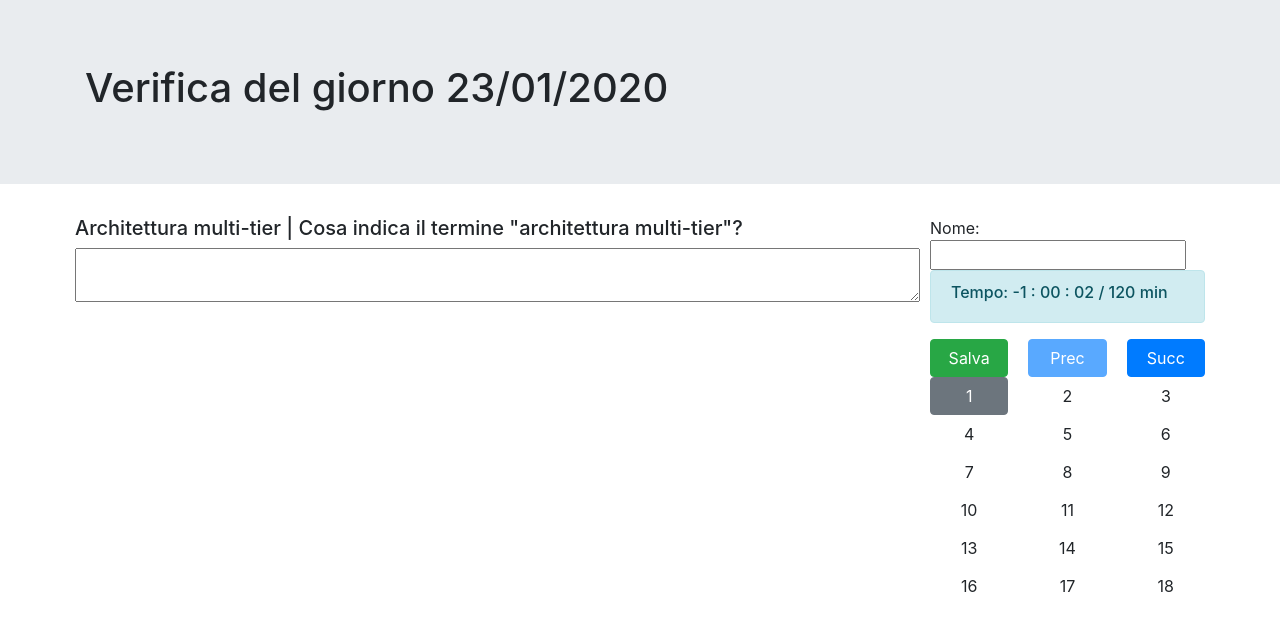
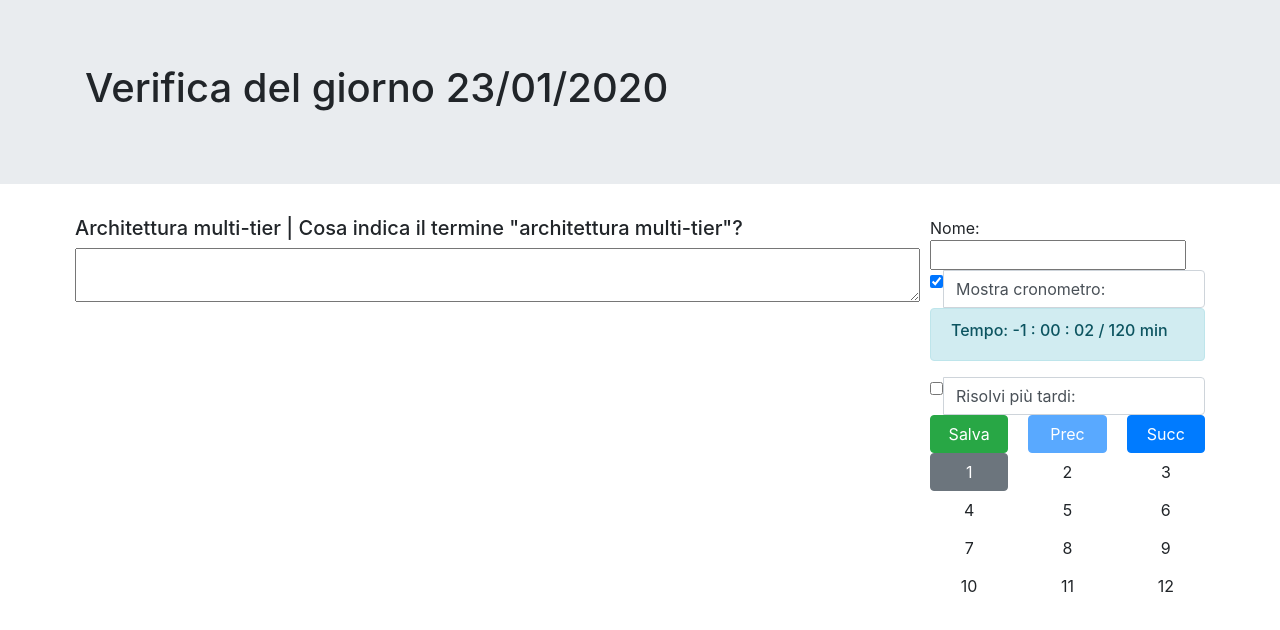
Before and after one commit to Emmettippi/test, an Angular app: page /entry in a window 1280 px wide. Both pictures are taken after a click on the button "Inizia". Shown: the top 630 px of the page. Built offline with nearby package versions, Linux system fonts and the light colour scheme.

Commit message:
Added solveLater() and hideChronometer() for anxiety

```diff
--- a/src/app/components/question-generator/question-generator.component.html
+++ b/src/app/components/question-generator/question-generator.component.html
@@ -88,7 +88,7 @@
                             Del
                         </button>
                     </div>
-                    <div class="col-4">
+                    <div class="col-7">
                         <input type="text" [(ngModel)]="q.answers[aIndex]" />
                     </div>
                     <div class="col-1">
--- a/src/app/components/question/question.component.html
+++ b/src/app/components/question/question.component.html
@@ -39,8 +39,30 @@
             </div>
             <div class="row">
                 <div class="col-12">
+                    <div class="input-group">
+                        <span class="input-group-addon">
+                            <input type="checkbox" [(ngModel)]="showChronometer" />
+                        </span>
+                        <label class="form-control" [title]="a" (click)="showHideChrono()">Mostra cronometro:
+                        </label>
+                    </div>
+                </div>
+            </div>
+            <div class="row" *ngIf="showChronometer">
+                <div class="col-12">
                     <div class="alert" role="alert" [ngClass]="getAlertClass()">
                         <h6>Tempo: {{getCronometer()}} / {{questionsObj.expectedTime}} min</h6>
+                    </div>
+                </div>
+            </div>
+            <div class="row">
+                <div class="col-12">
+                    <div class="input-group">
+                        <span class="input-group-addon">
+                            <input type="checkbox" [(ngModel)]="studentAnswer.suspended" />
+                        </span>
+                        <label class="form-control" [title]="a" (click)="suspend()">Risolvi più tardi:
+                        </label>
                     </div>
                 </div>
             </div>
@@ -63,7 +85,7 @@
                     </button>
                 </div>
                 <div *ngFor="let q of questions; let qIndex = index" class="col-4">
-                    <button type="button" class="btn" [ngClass]="qIndex === selected ? 'btn-secondary' : 'btn-default'"
+                    <button type="button" class="btn" [ngClass]="getQuestionBtnClass(qIndex)"
                         (click)="changeQuestion(qIndex)">
                         {{qIndex + 1}}
                     </button>
--- a/src/app/components/question/question.component.ts
+++ b/src/app/components/question/question.component.ts
@@ -26,6 +26,7 @@ export class QuestionComponent extends BaseComponent implements OnInit {
     expectedTimeInMillis: number;
 
     timer: any;
+    showChronometer: boolean;
     timePasswedInMillis: number;
 
     get questions(): Question[] {
@@ -55,6 +56,7 @@ export class QuestionComponent extends BaseComponent implements OnInit {
     ngOnInit() {
         this.selected = 0;
         this.isLoaded = false;
+        this.showChronometer = true;
         this.jsonGetterService.getJSON('./assets/json/questions.json')
             .subscribe((subscription: Questions) => {
                 this.questionsObj = subscription;
@@ -84,6 +86,14 @@ export class QuestionComponent extends BaseComponent implements OnInit {
         this.selected = qIndex;
     }
 
+    showHideChrono() {
+        this.showChronometer = !this.showChronometer;
+    }
+
+    suspend() {
+        this.studentAnswer.suspended = !this.studentAnswer.suspended;
+    }
+
     markAnswer(aIndex: number) {
         this.studentAnswer.answers[aIndex] = !this.studentAnswer.answers[aIndex];
     }
@@ -95,6 +105,18 @@ export class QuestionComponent extends BaseComponent implements OnInit {
         return (timeAsDate.getHours() - 1)
             + ' : ' + (minutes < 10 ? '0' : '') + minutes
             + ' : ' + (seconds < 10 ? '0' : '') + seconds;
+    }
+
+    getQuestionBtnClass(qIndex: number): string {
+        let ret = '';
+        if (qIndex === this.selected) {
+            ret = 'btn-secondary';
+        } else if (this.studentAnswers[qIndex].suspended) {
+            ret = 'btn-warning';
+        } else {
+            ret = 'btn-default';
+        }
+        return ret;
     }
 
     save() {
--- a/src/app/entities/student-answer.ts
+++ b/src/app/entities/student-answer.ts
@@ -1,5 +1,6 @@
 export class StudentAnswer {
     questionId: number;
+    suspended: boolean;
     answers: boolean[];
     notes: string;
     date: Date;
@@ -8,6 +9,7 @@ export class StudentAnswer {
         this.questionId = questionId;
         this.answers = [];
         this.notes = null;
+        this.suspended = false;
     }
 }
 
```
